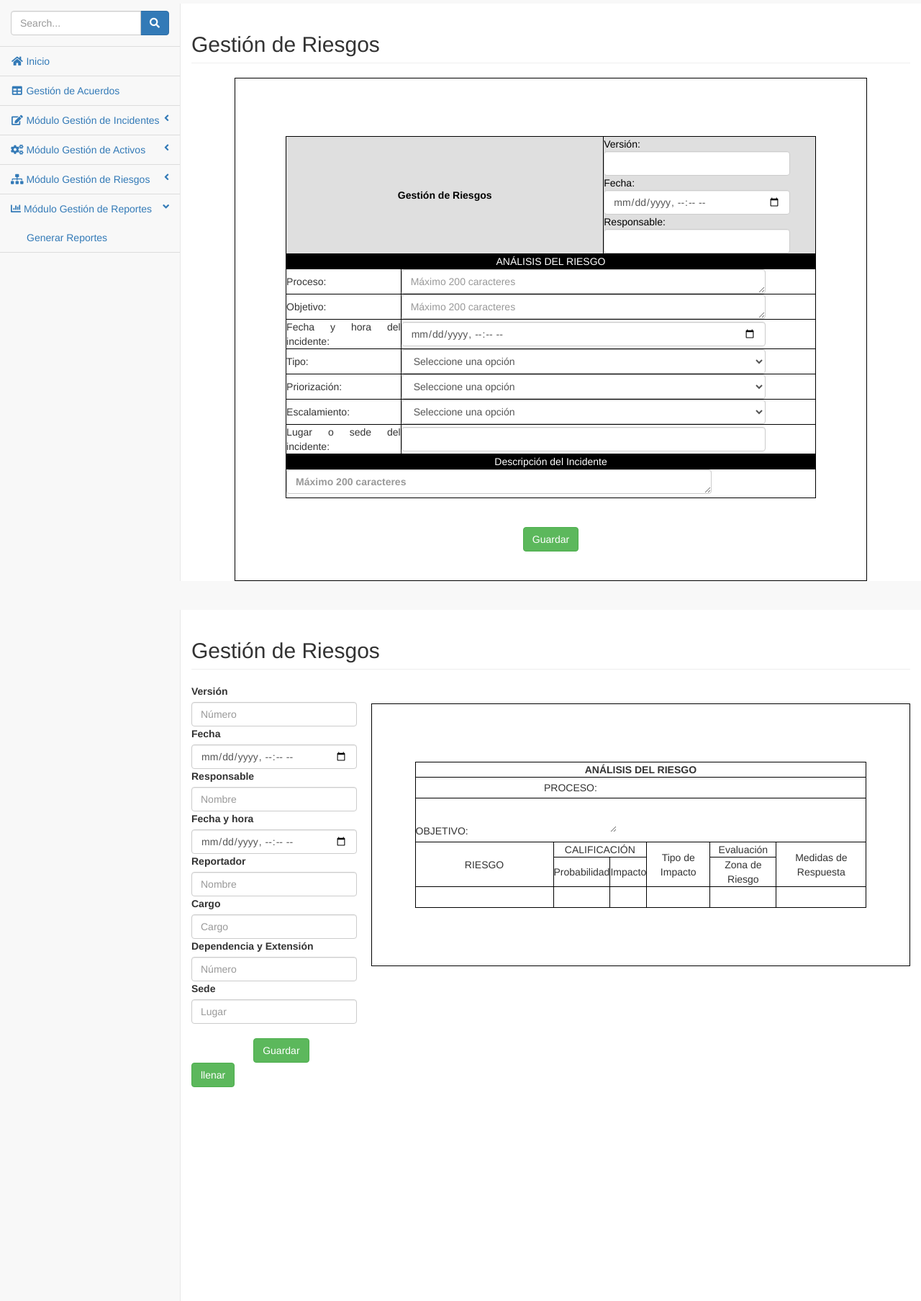
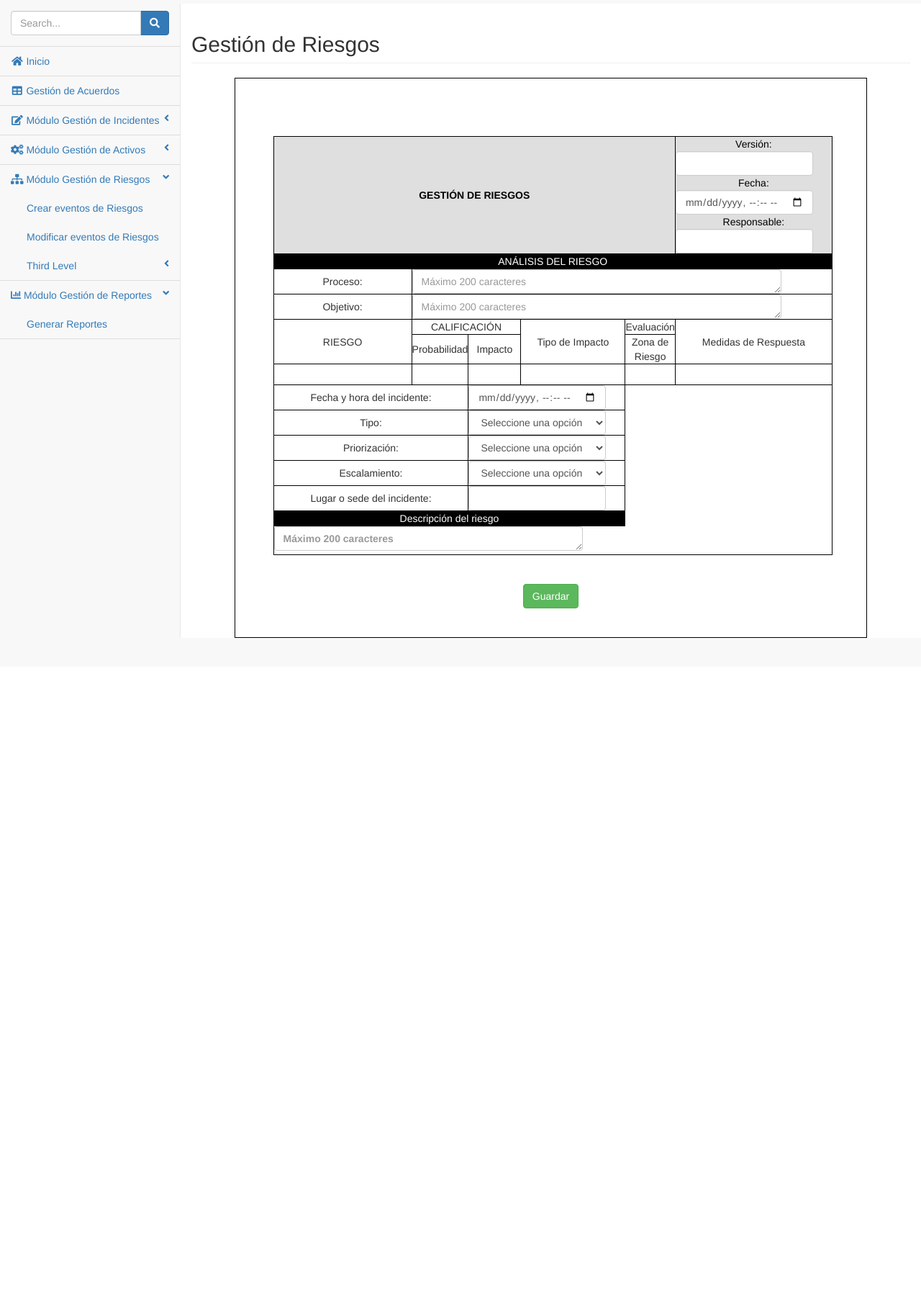
Before and after one commit to kerenArias-2001/Ciberseguridad, a PHP site: page /pages/crear_riesgo.php in a window 1280 px wide. Shown: the part 51-1858 px from the top of the page at 72% size. After the commit the page ends 937 px from the top, so only its background shows below. Run offline with PHP 8.4, Linux system fonts and the light colour scheme; the visitor is signed in with stand-in values (Sample User, id 1); data that the repository does not hold is empty; some libraries are stand-ins or nearby versions.

Commit message:
cambios R2

```diff
--- a/Ciberseguridad/css/style.css
+++ b/Ciberseguridad/css/style.css
@@ -9,6 +9,7 @@ body{
 
 
 td {
+    text-align: center;
    /*  vertical-align: bottom; */
     border-bottom: 2px solid #dee2e6;
     border: solid 1px rgb(0, 0, 0);
@@ -42,7 +43,7 @@ table{
 
 .text_acta {
     text-align: justify;
-    width: 84%;
+    width: 88%;
 }
 
 button, input, select, textarea {
--- a/Ciberseguridad/nabvar.php
+++ b/Ciberseguridad/nabvar.php
@@ -102,7 +102,7 @@
                         <a href="#"><i class="fa fa-sitemap fa-fw"></i> Módulo Gestión de Riesgos <span class="fa arrow"></span></a>
                         <ul class="nav nav-second-level">
                             <li>
-                                <a href="crear_riesgo.html">Crear eventos de Riesgos</a>
+                                <a href="crear_riesgo.php">Crear eventos de Riesgos</a>
                             </li>
                             <li>
                                 <a href="https://docs.google.com/spreadsheets/d/1Yk07670QWSzcfR7ZrMUOBlBQ1swClns768AH_b4EXBg/edit#gid=0">Modificar eventos de Riesgos</a>
--- a/Ciberseguridad/pages/crear_riesgo.php
+++ b/Ciberseguridad/pages/crear_riesgo.php
@@ -75,7 +75,7 @@ $busqueda=consulta($miconexion,"SELECT * FROM administrador WHERE correo_adm ='{
 
                     <table>
                         <tr class="fondo_sub2">
-                            <th colspan="3" style="text-align: center;">Gestión de Riesgos
+                            <th colspan="5" style="text-align: center;">GESTIÓN DE RIESGOS
                                 <br>
                             </th>
                             <td colspan="3">  Versión:<input id="version_i" name="version_i2" type="number" class="form-control3" >
@@ -93,14 +93,14 @@ $busqueda=consulta($miconexion,"SELECT * FROM administrador WHERE correo_adm ='{
                         </tr>
 
                         <tr class="fondo_sub">
-                            <td colspan="4" style="text-align: center;">ANÁLISIS DEL RIESGO </td>
+                            <td colspan="6" style="text-align: center;">ANÁLISIS DEL RIESGO </td>
                         </tr>
 
 
                         <tr>
-                            <td colspan="2">Proceso:
+                            <td colspan="1">Proceso:
                             </td>
-                            <td colspan="2">
+                            <td colspan="5">
 <!--                          <input type="text" class="texc1" id="inc_4" readonly="readonly"></input>-->
                             <textarea class="form-control3" id="inc_13" name="textarea" rows="8" cols="70" placeholder="Máximo 200 caracteres" ></textarea>
 
@@ -108,21 +108,52 @@ $busqueda=consulta($miconexion,"SELECT * FROM administrador WHERE correo_adm ='{
                         </tr>
 
                             <tr>
-                            <td colspan="2">Objetivo:
+                            <td colspan="1">Objetivo:
                             </td>
-                            <td colspan="2">
+                            <td colspan="5">
 <!--                                     <input type="text" class="texc1" id="inc_5" readonly="readonly"></input>-->
                             <textarea class="form-control3" id="inc_13" name="textarea" rows="8" cols="70" placeholder="Máximo 200 caracteres" ></textarea>
 
                             </td>
                         </tr>
-                      <!--   <tr>
-                            <td rowspan="2"  style="text-align: center;">RIESGO</td>
-                            <td colspan="2"  style="text-align: center;">CALIFICACIÓN</td>
-                            <td rowspan="2"  style="text-align: center;">Tipo de Impacto</td>
-                            <td rowspan=""  style="text-align: center;">Evaluación</td>
-                            <td rowspan="2"  style="text-align: center;">Medidas de Respuesta</td>
-                        </tr> -->
+
+
+
+
+                        <tr>
+                                        <td rowspan="2"  style="text-align: center;">RIESGO</td>
+                                        <td colspan="2"  style="text-align: center;">CALIFICACIÓN</td>
+                                        <td rowspan="2"  style="text-align: center;">Tipo de Impacto</td>
+                                        <td rowspan=""  style="text-align: center;">Evaluación</td>
+                                        <td rowspan="2"  style="text-align: center;">Medidas de Respuesta</td>
+                                    </tr>
+                                    <tr>
+                                        <td>Probabilidad</td>
+                                        <td>Impacto</td>
+                                        <td  style="text-align: center;">Zona de Riesgo</td>
+
+                                    </tr>
+
+
+
+
+
+                                <tr>
+                                    <td colspan="">
+                                        <input type="text" class="texc1" id="inc_4" readonly="readonly"></input>
+
+                                    </td>
+                                    <td><!-- <input type="text" class="texc1" id="inc_4" readonly="readonly"></input> --></td>
+                                    <td><!-- <input type="text" class="texc1" id="inc_4" readonly="readonly"></input> --></td>
+                                    <td><!-- <input type="text" class="texc1" id="inc_4" readonly="readonly"></input> --></td>
+                                    <td><!-- <input type="text" class="texc1" id="inc_4" readonly="readonly"></input> --></td>
+                                    <td><!-- <input type="text" class="texc1" id="inc_4" readonly="readonly"></input> --></td>
+
+                                </tr>
+
+
+
+
 
 
 
@@ -203,7 +234,8 @@ $busqueda=consulta($miconexion,"SELECT * FROM administrador WHERE correo_adm ='{
 
 
                         <tr>
-                            <td colspan="2">Lugar o sede del incidente:
+                            <td colspan="
+                            2">Lugar o sede del incidente:
                             </td>
                             <td colspan="2">
 <!--                                     <input type="text" class="texc1" id="inc_11" readonly="readonly"></input>
@@ -214,7 +246,7 @@ $busqueda=consulta($miconexion,"SELECT * FROM administrador WHERE correo_adm ='{
 
 
                         <tr class="fondo_sub">
-                            <td colspan="4" style="text-align: center;">Descripción del Incidente</td>
+                            <td colspan="4" style="text-align: center;">Descripción del riesgo</td>
                         </tr>
                         <th colspan="4">
                                 <label>
@@ -250,143 +282,6 @@ $busqueda=consulta($miconexion,"SELECT * FROM administrador WHERE correo_adm ='{
 
 
         </div>
-<section id="acuerdo">
-
-            <!-- Page Content -->
-            <div id="page-wrapper">
-                <div class="container-fluid">
-                    <div class="row">
-                        <div class="col-lg-12">
-                            <h2 class="page-header">Gestión de Riesgos</h2>
-                        </div>
-                    </div>
-                <div class="cont-b">
-                    <form>
-                        <div class="form-group2">
-                            <label>Versión</label>
-                            <input id="version_i" name="version_i2" type="number" class="form-control2" placeholder="Número">
-
-                        </div>
-                        <div class="form-group2">
-                            <label>Fecha</label>
-                            <input id="fecha_r" name="fecha_r2" type="datetime-local" class="form-control2" placeholder="fecha">
-
-                        </div>
-                        <div class="form-group2">
-                            <label>Responsable</label>
-                            <input id="resp_i" name="resp_i2" type="text" class="form-control2" placeholder="Nombre">
-
-                        </div>
-                        <div class="form-group2">
-                            <label>Fecha y hora</label>
-                            <input id="fecha_hora" name="fecha_hora2" type="datetime-local" class="form-control2">
-
-                        </div>
-                        <div class="form-group2">
-                            <label>Reportador</label>
-                            <input id="rep_i" name="rep_i2" type="text" class="form-control2" placeholder="Nombre">
-
-                        </div>
-
-                        <div class="form-group2">
-                            <label>Cargo</label>
-                            <input id="cargo_i" name="cargo_i2" type="text" class="form-control2" placeholder="Cargo">
-
-                        </div>
-
-
-                        <div class="form-group2">
-                            <label>Dependencia y Extensión</label>
-                            <input id="dep_i" name="dep_i2" type="text" class="form-control2" placeholder="Número">
-
-                        </div>
-
-                        <div class="form-group2">
-                            <label>Sede</label>
-                            <input id="sede_i" name="sede_i2" type="text" class="form-control2" placeholder="Lugar">
-
-                        </div>
-
-                            <br>
-
-                        <div class="cont_r"><br><br>
-
-                           <center><div class="text_acta">
-                           <br><br>
-
-                            <table>
-                                <tr>
-                                  <th colspan="6" style="text-align: center;">ANÁLISIS DEL RIESGO
-                                      <br>
-                                  </th>
-                                </tr>
-
-                                <tr>
-                                    <td colspan="6" style="text-align: center;">PROCESO:
-                                    <input type="text" class="texc1" id="inc_14" readonly="readonly"></input>
-                                    </td>
-                                </tr>
-
-                                <tr>
-                                    <td colspan="6">OBJETIVO:
-                                    <label>
-                                        <textarea class="texc1" id="inc_13" name="textarea" rows="2" readonly="readonly" ></textarea>
-                                    </label>
-                                    </td>
-                                </tr>
-
-
-
-                                    <tr>
-                                        <td rowspan="2"  style="text-align: center;">RIESGO</td>
-                                        <td colspan="2"  style="text-align: center;">CALIFICACIÓN</td>
-                                        <td rowspan="2"  style="text-align: center;">Tipo de Impacto</td>
-                                        <td rowspan=""  style="text-align: center;">Evaluación</td>
-                                        <td rowspan="2"  style="text-align: center;">Medidas de Respuesta</td>
-                                    </tr>
-                                    <tr>
-                                        <td>Probabilidad</td>
-                                        <td>Impacto</td>
-                                        <td  style="text-align: center;">Zona de Riesgo</td>
-
-                                    </tr>
-
-
-
-
-
-                                <tr>
-                                    <td colspan="">
-                                        <input type="text" class="texc1" id="inc_4" readonly="readonly"></input>
-
-                                    </td>
-                                    <td><!-- <input type="text" class="texc1" id="inc_4" readonly="readonly"></input> --></td>
-                                    <td><!-- <input type="text" class="texc1" id="inc_4" readonly="readonly"></input> --></td>
-                                    <td><!-- <input type="text" class="texc1" id="inc_4" readonly="readonly"></input> --></td>
-                                    <td><!-- <input type="text" class="texc1" id="inc_4" readonly="readonly"></input> --></td>
-                                    <td><!-- <input type="text" class="texc1" id="inc_4" readonly="readonly"></input> --></td>
-
-                                </tr>
-
-
-
-                            </table>
-                            <br><br>  <br><br>
-                            </div></center>
-                        </div>
-
-
-                    <center>
-                        <button type="submit" value="1" name="guardar" id="btnNuevaFactura" class="btn btn-success">Guardar</button>
-                    </center>
-                    </form>
-
-                </div>
-                <button class="btn btn-success" onclick="enviartexto2()" > llenar</button>
-
-                </div>
-            </div>
-</section>
 
 
 
```
